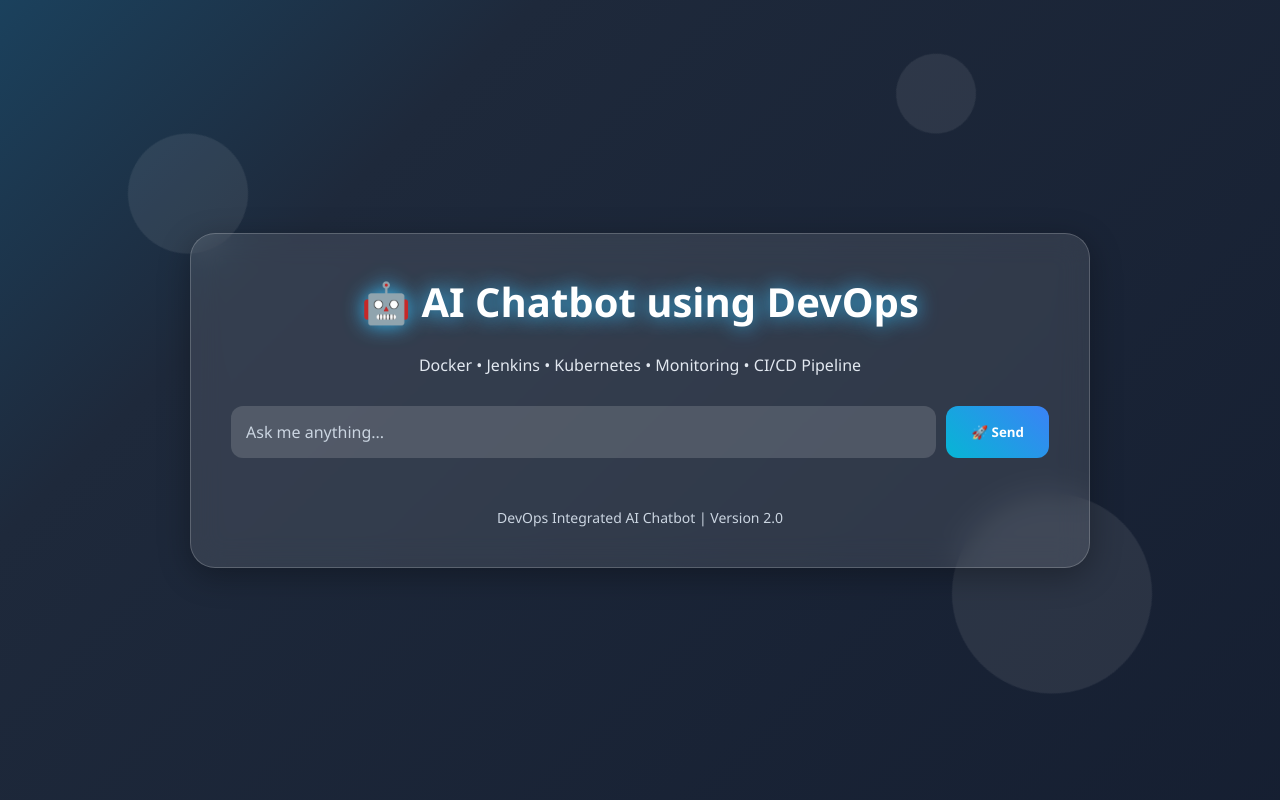
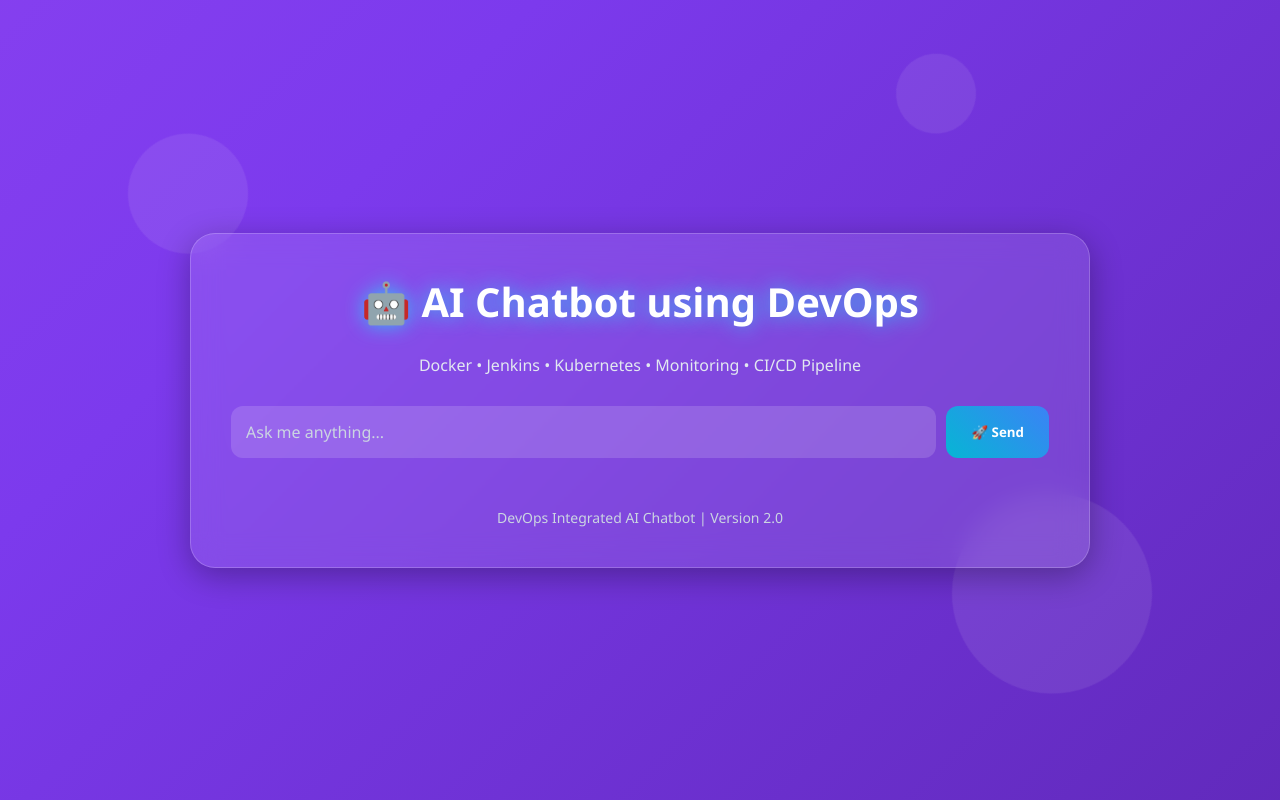
Before and after one commit to Shirolgithub/Devops, a Flask app: page / in a window 1280 px wide. Run offline with Flask 3, Linux system fonts and the light colour scheme.

Commit message:
Update index.html

```diff
--- a/templates/index.html
+++ b/templates/index.html
@@ -21,7 +21,7 @@ body{
     justify-content:center;
     align-items:center;
     overflow:hidden;
-    background:linear-gradient(-45deg,#0f172a,#1e293b,#0ea5e9,#2563eb);
+    background:linear-gradient(-45deg,#4c1d95,#7c3aed,#a855f7,#c084fc);
     background-size:400% 400%;
     animation:bgAnimation 15s ease infinite;
 }
```
